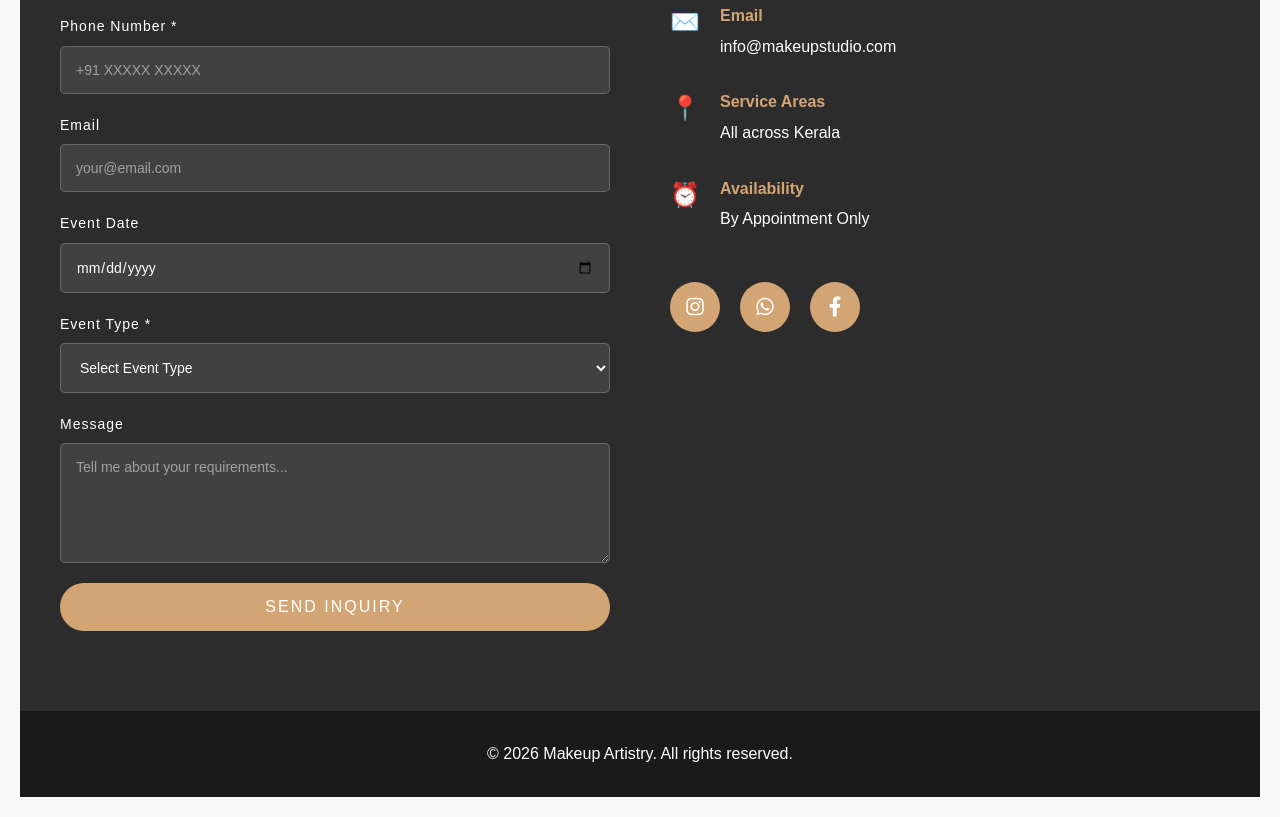
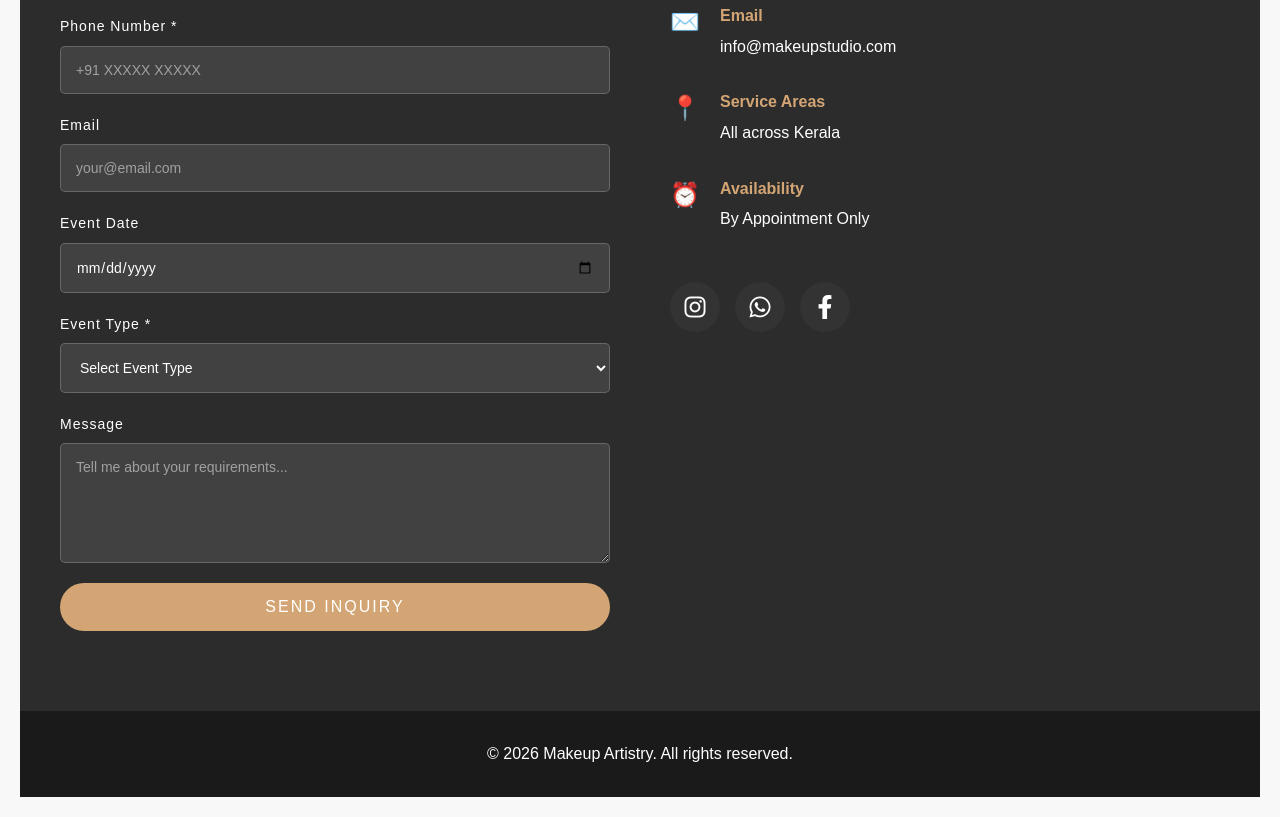
Before and after one commit to sidharthmpillai/Vibha-Bridalmakeover, a plain HTML site: page index.html in a window 1280 px wide. Shown: the part 5480-6297 px from the top of the page. Drawn offline with Linux system fonts and the light colour scheme; files whose address does not match are found by name.

Commit message:
Update style.css

```diff
--- a/style.css
+++ b/style.css
@@ -853,3 +853,26 @@
     font-size: 28px;
   }
 }
+.social-links {
+    display: flex;
+    gap: 15px;
+}
+
+.social-links a {
+    display: inline-flex;
+    align-items: center;
+    justify-content: center;
+    width: 50px;
+    height: 50px;
+    border-radius: 50%;
+    background: #333; /* button color */
+    color: white;      /* icon color */
+    font-size: 1.5rem;
+    text-decoration: none;
+    transition: transform 0.3s, background 0.3s;
+}
+
+.social-links a:hover {
+    transform: scale(1.2);
+    background: #555; /* hover color */
+}
```
